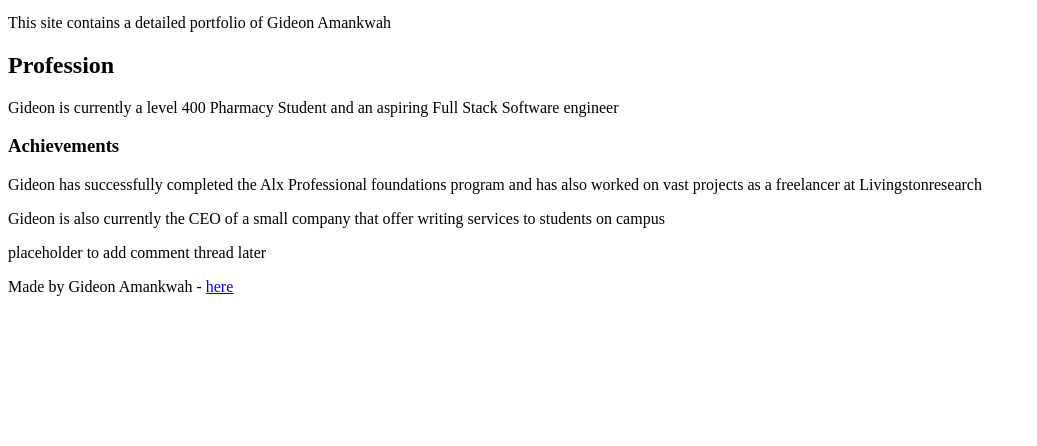
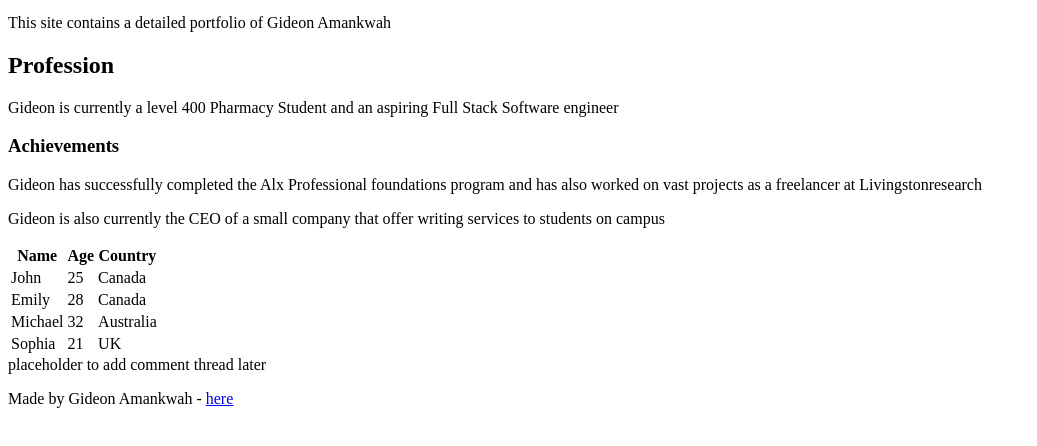
Before and after one commit to GIAMAMASS/My_First_Portfolio, a plain HTML site: page html_basic/index.html in a window 1280 px wide. Shown: the part 162-608 px from the top of the page, without its empty margins (0-1037 px from the left). Drawn offline with Linux system fonts and the light colour scheme.

Commit message:
Add some level of creativity

```diff
--- a/html_basic/index.html
+++ b/html_basic/index.html
@@ -45,6 +45,37 @@
                 <p>
                     Gideon is also currently the CEO of a small company that offer writing services to students on campus
                 </p>
+                <table>
+                    <thead>
+                        <tr>
+                            <th><strong>Name</strong></th>
+                            <th><strong>Age</strong></th>
+                            <th><strong>Country</strong></th>
+                        </tr>
+                    </thead>
+                    <tbody>
+                        <tr>
+                            <td>John</td>
+                            <td>25</td>
+                            <td>Canada</td>
+                        </tr>
+                        <tr>
+                            <td>Emily</td>
+                            <td>28</td>
+                            <td>Canada</td>
+                        </tr>
+                        <tr>
+                            <td>Michael</td>
+                            <td>32</td>
+                            <td>Australia</td>
+                        </tr>
+                        <tr>
+                            <td>Sophia</td>
+                            <td>21</td>
+                            <td>UK</td>
+                        </tr>
+                    </tbody>
+                </table>
         </article>
         <aside>
             placeholder to add comment thread later
```
